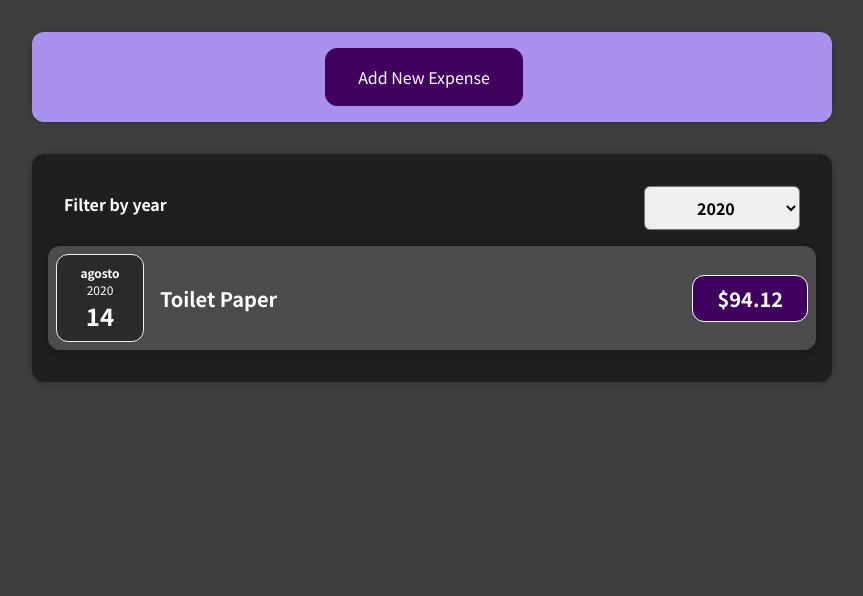
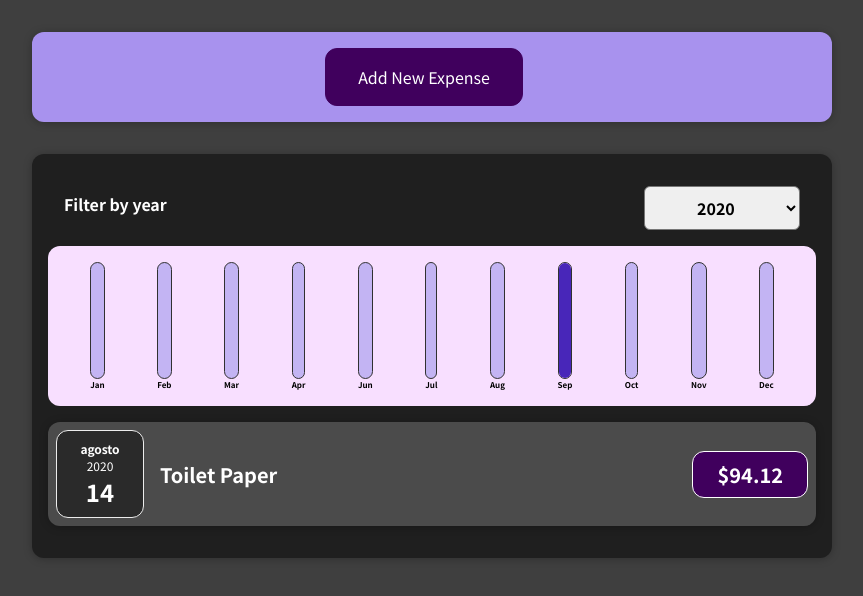
Before and after one commit to paas10/react, a React (Create React App) app: page / in a window 1280 px wide. Shown: the top 596 px of the page, without its empty margins (208-1071 px from the left). Built offline with nearby package versions, Linux system fonts and the light colour scheme.

Commit message:
Chart Implemented / DYNAMIC STYLES

```diff
--- /dev/null
+++ b/src/components/Chart/Chart.css
@@ -0,0 +1,9 @@
+.chart {
+  padding: 1rem;
+  border-radius: 12px;
+  background-color: #f8dfff;
+  text-align: center;
+  display: flex;
+  justify-content: space-around;
+  height: 10rem;
+}
--- /dev/null
+++ b/src/components/Chart/Chart.js
@@ -0,0 +1,23 @@
+
+import ChartBar from "./ChartBar";
+import './Chart.css'
+
+const Chart = props => {
+  const dataPointValues = props.dataPoints.map(dataPoint => dataPoint.value)
+  const totalmaximum = Math.max(...dataPointValues);
+
+  return (
+    <div className="chart">
+      {props.dataPoints.map(dataPoint => (
+        <ChartBar
+          key={dataPoint.label}
+          value={dataPoint.value}
+          maxValue={totalmaximum}
+          label={dataPoint.label}
+        />
+      ))}
+    </div>
+  )
+}
+
+export default Chart;
--- /dev/null
+++ b/src/components/Chart/ChartBar.css
@@ -0,0 +1,30 @@
+.chart-bar {
+  height: 100%;
+  display: flex;
+  flex-direction: column;
+  align-items: center;
+}
+
+.chart-bar__inner {
+  height: 100%;
+  width: 100%;
+  border: 1px solid #313131;
+  border-radius: 12px;
+  background-color: #c3b4f3;
+  overflow: hidden;
+  display: flex;
+  flex-direction: column;
+  justify-content: flex-end;
+}
+
+.chart-bar__fill {
+  background-color: #4826b9;
+  width: 100%;
+  transition: all 0.3s ease-out;
+}
+
+.chart-bar__label {
+  font-weight: bold;
+  font-size: 0.5rem;
+  text-align: center;
+}
--- /dev/null
+++ b/src/components/Chart/ChartBar.js
@@ -0,0 +1,19 @@
+
+import './ChartBar.css'
+
+const ChartBar = props => {
+  let barFillHeight = '0%';
+
+  if (props.maxValue > 0) barFillHeight = Math.round((props.value / props.maxValue) * 100) + '%';
+
+  return (
+    <div className='chart-bar'>
+      <div className='chart-bar__inner'>
+        <div className='chart-bar__fill' style={{ height: barFillHeight }}></div>
+      </div>
+      <div className='chart-bar__label'>{props.label}</div>
+    </div>
+  )
+}
+
+export default ChartBar;
--- a/src/components/Expenses/Expenses.js
+++ b/src/components/Expenses/Expenses.js
@@ -1,8 +1,9 @@
 import { useState } from "react";
+import Card from "../UI/Card";
 import ExpensesFilter from "./ExpensesFilter";
-import Card from "../UI/Card";
+import ExpensesList from "./ExpensesList";
+import ExpensesChart from "./ExpensesChart";
 import './Expenses.css'
-import ExpensesList from "./ExpensesList";
 
 const Expenses = (props) => {
   const [filteredYear, setFilteredYear] = useState('2020');
@@ -18,6 +19,7 @@
   return (
     <Card className="expenses">
       <ExpensesFilter selected={filteredYear} onChangeFilter={filterChangeHandler} />
+      <ExpensesChart expenses={filteredExpenses} />
       <ExpensesList items={filteredExpenses} />
     </Card>
   );
--- /dev/null
+++ b/src/components/Expenses/ExpensesChart.js
@@ -0,0 +1,29 @@
+
+import Chart from "../Chart/Chart";
+
+const ExpensesChart = props => {
+  const chartDataPoints = [
+    { label: 'Jan', value: 0 },
+    { label: 'Feb', value: 0 },
+    { label: 'Mar', value: 0 },
+    { label: 'Apr', value: 0 },
+    { label: 'Jun', value: 0 },
+    { label: 'Jul', value: 0 },
+    { label: 'Aug', value: 0 },
+    { label: 'Sep', value: 0 },
+    { label: 'Oct', value: 0 },
+    { label: 'Nov', value: 0 },
+    { label: 'Dec', value: 0 },
+  ];
+
+  for (const expense of props.expenses) {
+    const expenseMonth = expense.date.getMonth(); // Starting at 0 (January)
+    chartDataPoints[expenseMonth].value += expense.amount;
+  }
+
+  return (
+    <Chart dataPoints={chartDataPoints} />
+  )
+}
+
+export default ExpensesChart;
--- a/src/components/NewExpense/ExpenseForm.js
+++ b/src/components/NewExpense/ExpenseForm.js
@@ -18,7 +18,7 @@
 
     const expenseData = {
       title: enteredTitle,
-      amount: enteredAmount,
+      amount: +enteredAmount,
       date: new Date(enteredDate)
     }
 
```
